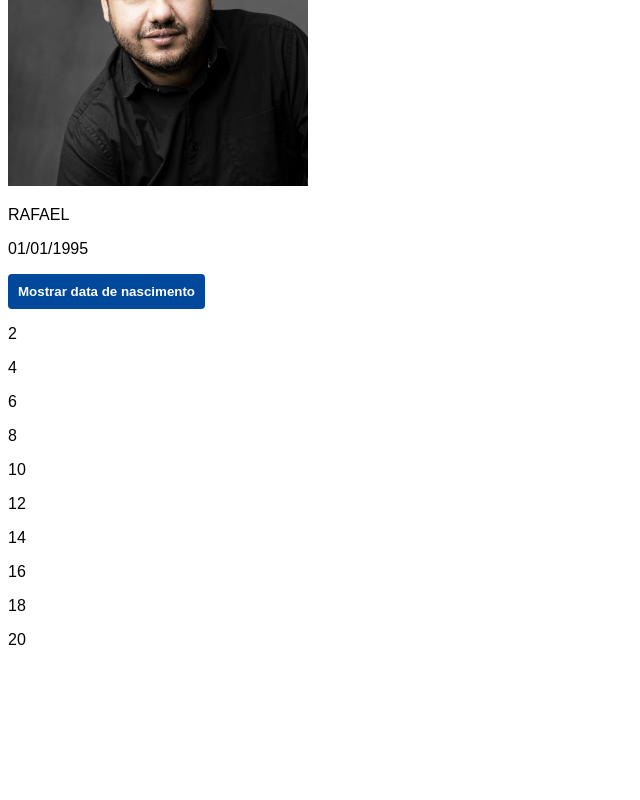
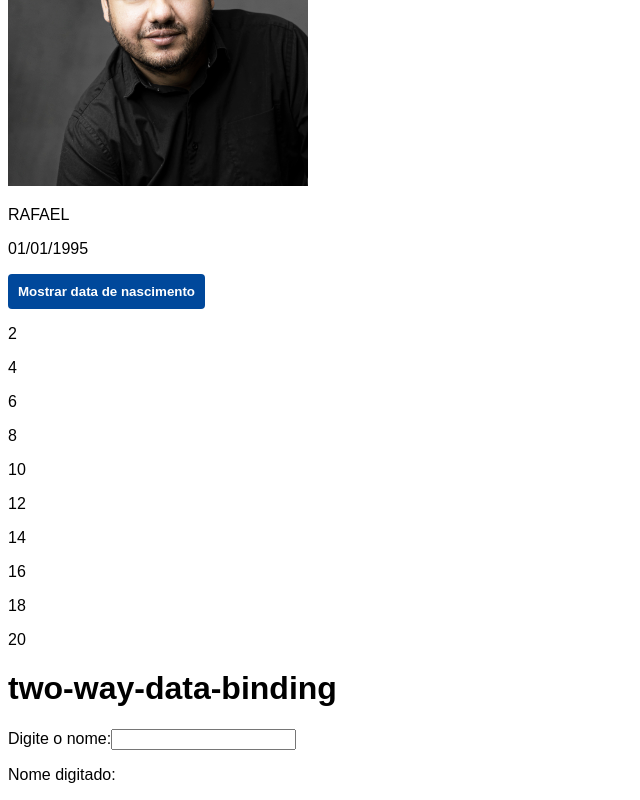
Before and after one commit to Rlasserre/first-angular-project, an Angular app in the folder fundamentos-angular/: page / in a window 1280 px wide. Shown: the part 230-1030 px from the top of the page, without its empty margins (0-640 px from the left). Before the commit the page ends 895 px from the top, so only its background shows below. Built offline with nearby package versions, Linux system fonts and the light colour scheme.

Commit message:
Create component
Objetivo de conhecer e aplicar os fundamentos do two-way-data-binding.

```diff
--- a/fundamentos-angular/src/app/app.component.html
+++ b/fundamentos-angular/src/app/app.component.html
@@ -1,3 +1,4 @@
 <app-primeiro-componente></app-primeiro-componente>
 <app-segundo-componente></app-segundo-componente>
 <app-pipe-customizado></app-pipe-customizado>
+<app-two-way-data-binding></app-two-way-data-binding>
--- /dev/null
+++ b/fundamentos-angular/src/app/two-way-data-binding/two-way-data-binding.component.html
@@ -0,0 +1,5 @@
+<h1>two-way-data-binding</h1>
+
+<label for="nome">Digite o nome:</label>
+<input type="text" [(ngModel)]="nome">
+<p>Nome digitado:{{ nome }}</p>
--- /dev/null
+++ b/fundamentos-angular/src/app/two-way-data-binding/two-way-data-binding.component.ts
@@ -0,0 +1,11 @@
+import { Component, OnInit } from '@angular/core';
+
+@Component({
+  selector: 'app-two-way-data-binding',
+  templateUrl: './two-way-data-binding.component.html',
+  styleUrls: ['./two-way-data-binding.component.css']
+})
+export class TwoWayDataBindingComponent {
+
+  nome = "";
+}
```
Also changed, not shown: fundamentos-angular/src/app/app.module.ts (+7 -2 lines), fundamentos-angular/src/app/two-way-data-binding/two-way-data-binding.component.css (added), 1 other file (tests, documents, lock files or other folders).
